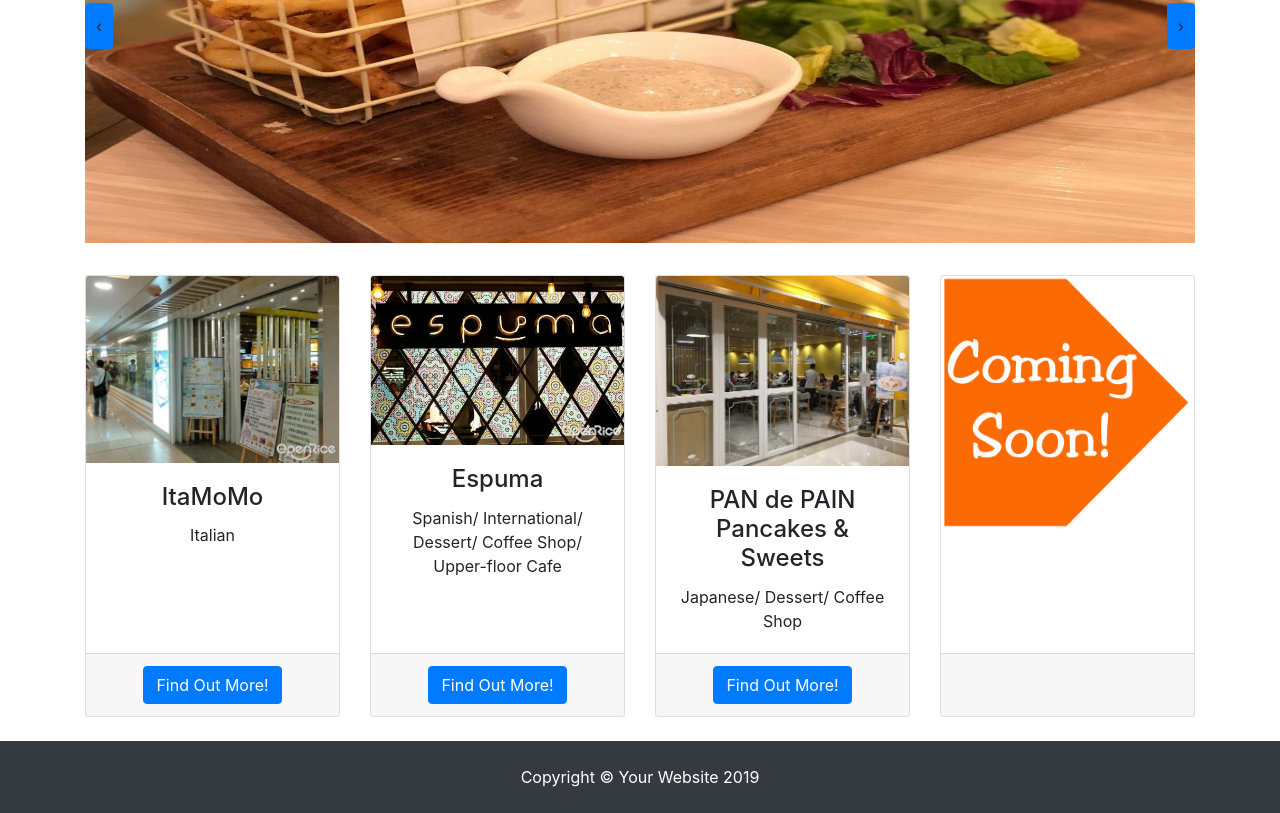
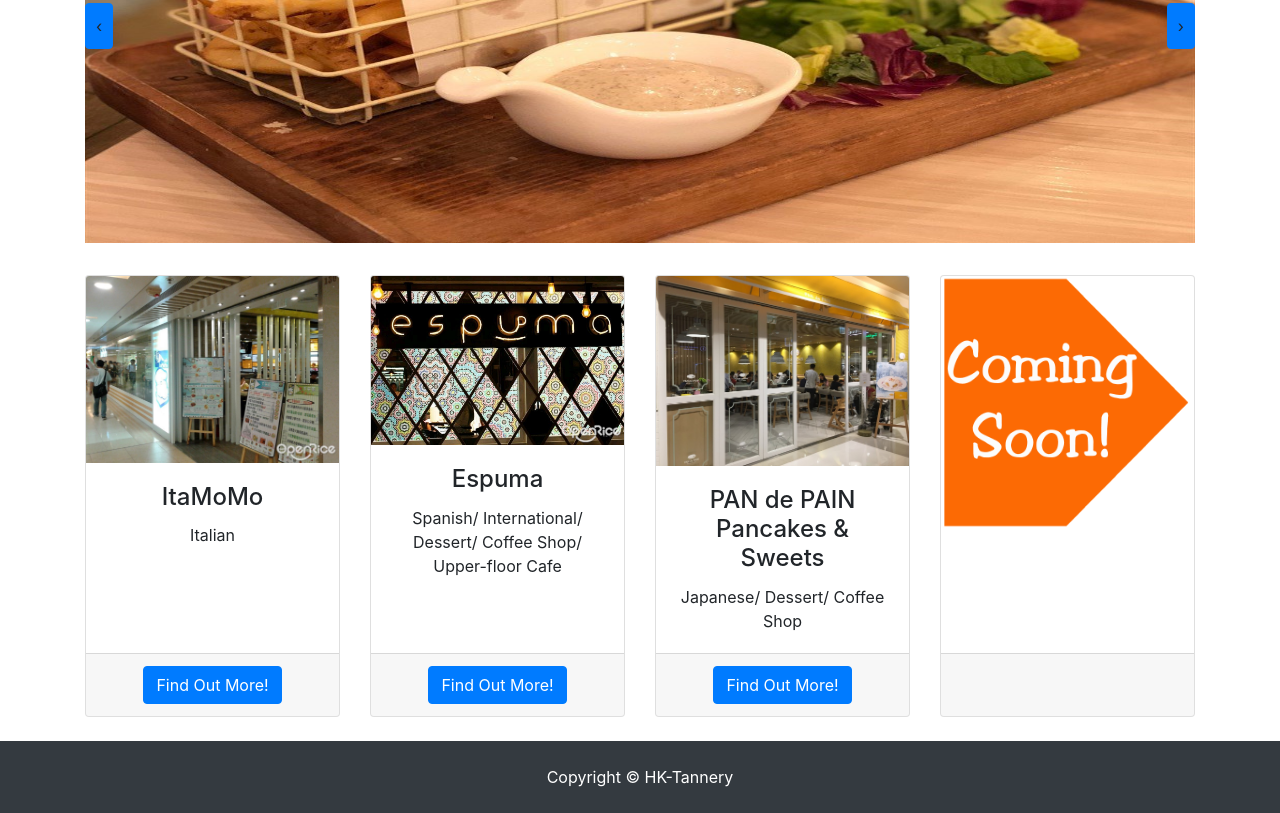
Before and after one commit to MickeyTKC/assignment-itp4506, a plain HTML site: page index.html in a window 1280 px wide. Shown: the part 585-1398 px from the top of the page. Drawn offline with Linux system fonts and the light colour scheme.

Commit message:
edit footer
edit copyright

```diff
--- a/components/footer.html
+++ b/components/footer.html
@@ -1,5 +1,5 @@
 <footer class="py-4 bg-dark">
     <div class="container">
-        <p class="m-0 text-center text-white">Copyright &copy; Your Website 2019</p>
+        <p class="m-0 text-center text-white">Copyright &copy; HK-Tannery</p>
     </div>
 </footer>
```
